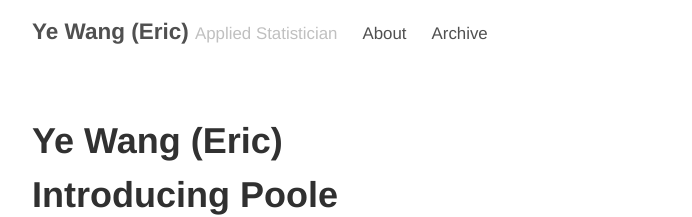
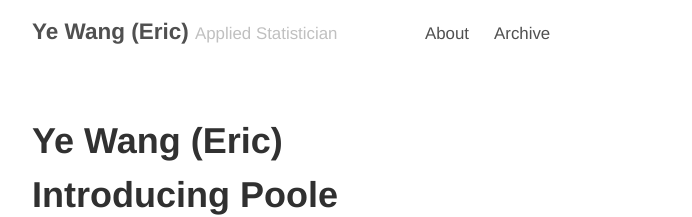
Before and after one commit to ericyewang/ericyewang.github.io, a Jekyll site: the page built from index.html, in a window 1280 px wide. Shown: the top 217 px of the page, without its empty margins (293-985 px from the left). Built offline with Jekyll 4.4.1, drawn with Linux system fonts in a browser that asks for light colours; the list of posts is cut into pages by our own code.

Commit message:
Update default.html

```diff
--- a/_layouts/default.html
+++ b/_layouts/default.html
@@ -11,6 +11,7 @@
           <a href="{{ site.baseurl }}/" title="Home">{{ site.title }}</a>
           <small>{{ site.tagline }}</small>
 
+          &nbsp;&nbsp;&nbsp;&nbsp;&nbsp;&nbsp;&nbsp;&nbsp;&nbsp;
           {% for page in site.pages_list %}
               &nbsp;&nbsp;&nbsp;<small><a href="{{ page[1]  }}">{{ page[0] }}</a></small>
           {% endfor %}
```
